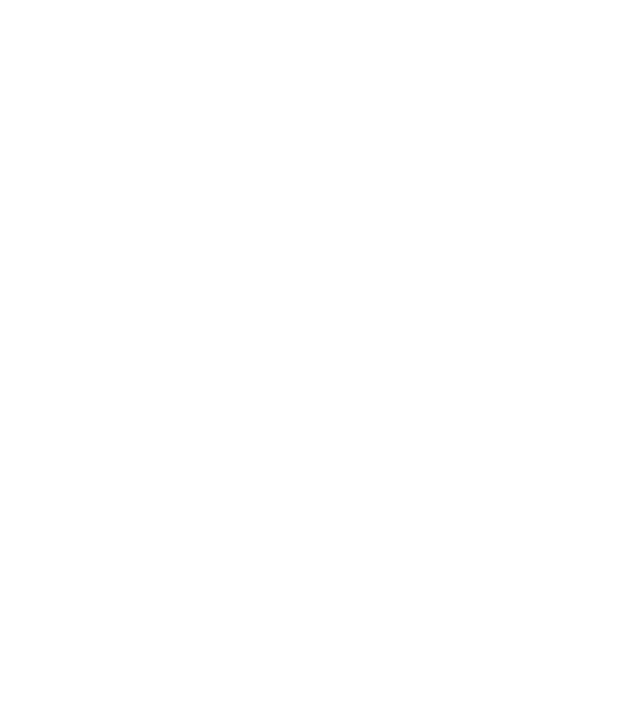
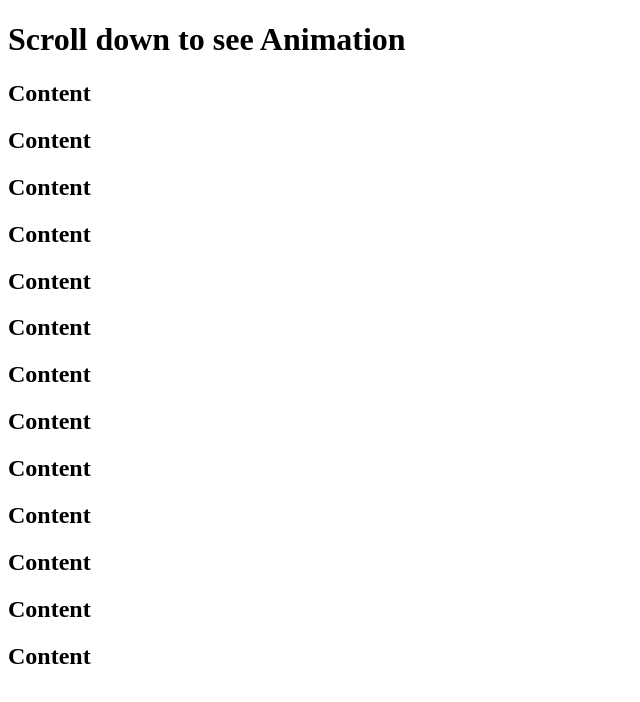
Before and after one commit to ashu-123/scroll-animation, a plain HTML site: page index.html in a window 1280 px wide. Shown: the whole page, without its empty margins (0-640 px from the left). Drawn offline with Linux system fonts and the light colour scheme.

Commit message:
Added HTML tags for the index page

```diff
--- a/index.html
+++ b/index.html
@@ -3,9 +3,24 @@
 <head>
     <meta charset="UTF-8">
     <meta name="viewport" content="width=device-width, initial-scale=1.0">
-    <title>Document</title>
+    <link rel="stylesheet" href="styles.css">
+    <title>Scroll Animation</title>
 </head>
 <body>
-
+    <h1>Scroll down to see Animation</h1>
+    <div class="box"><h2>Content</h2></div>
+    <div class="box"><h2>Content</h2></div>
+    <div class="box"><h2>Content</h2></div>
+    <div class="box"><h2>Content</h2></div>
+    <div class="box"><h2>Content</h2></div>
+    <div class="box"><h2>Content</h2></div>
+    <div class="box"><h2>Content</h2></div>
+    <div class="box"><h2>Content</h2></div>
+    <div class="box"><h2>Content</h2></div>
+    <div class="box"><h2>Content</h2></div>
+    <div class="box"><h2>Content</h2></div>
+    <div class="box"><h2>Content</h2></div>
+    <div class="box"><h2>Content</h2></div>
+    <script src="script.js"></script>
 </body>
 </html>
```
